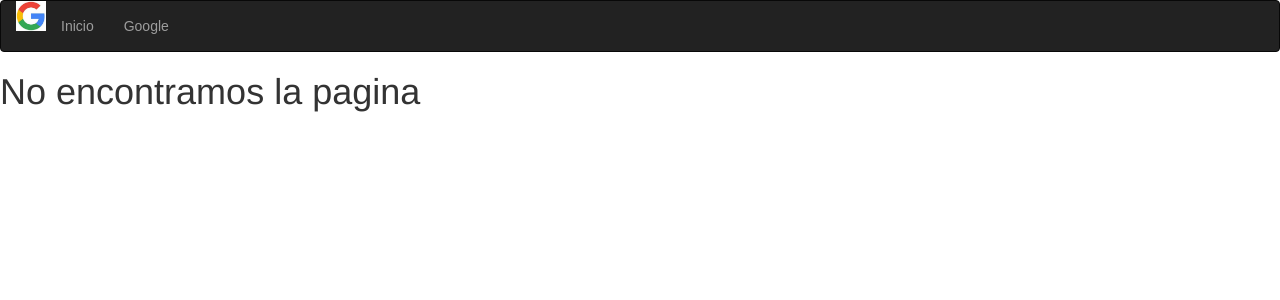
After one commit to LilXhan/Flask-App, a Flask app: template app/templates/404.html in a window 1280 px wide. The commit adds this page. Shown: the top 300 px of the page. Run offline with Flask 2, Linux system fonts and the light colour scheme; the template is opened without the code that fills it, so the values that code supplies are empty; some libraries are stand-ins or nearby versions.

Commit message:
refactor

```diff
--- a/templates/404.html
+++ b/app/templates/404.html
@@ -1,6 +1,8 @@
 {% extends 'base.html' %}
 
-{% block title %} 404 {% endblock %}
+{% block title %}
+{{super()}}
+404 {% endblock %}
 
 {% block content %}
 
--- a/templates/hello.html
+++ b/app/templates/hello.html
@@ -14,7 +14,7 @@
 
     {% else %} <!-- otherwise let's render <a> -->
 
-    <a href="{{ url_for('index') }}">Ir Inicio</a> <!-- calling function index -->
+    <a href="{{ url_for('app_router.index') }}">Ir Inicio</a> <!-- calling function index -->
 
     {% endif %} <!-- close condicional -->
 
--- /dev/null
+++ b/app/templates/navbar.html
@@ -0,0 +1,18 @@
+<nav class="navbar navbar-inverse">
+    <div class="container-fluid">
+        <!-- Brand and toggle get grouped for better mobile display -->
+        <div class="navbar-header">
+            <img  src="{{url_for('static', filename='img/download.jpeg')}}" class="">
+        </div>
+
+        <!-- Collect the nav links, forms, and other content for toggling -->
+        <div class="collapse navbar-collapse" id="bs-example-navbar-collapse-1">
+            <ul class="nav navbar-nav">
+                <li><a href="{{url_for('app_router.index')}}">Inicio <span class="sr-only">(current)</span></a></li>
+            </ul>
+            <ul class="nav navbar-nav">
+                <li><a href="https://google.com" target="_blank">Google <span class="sr-only">(current)</span></a></li>
+            </ul>
+        </div><!-- /.navbar-collapse -->
+    </div><!-- /.container-fluid -->
+</nav>
--- a/main.py
+++ b/main.py
@@ -1,10 +1,7 @@
-from flask import Flask, request, make_response, redirect, render_template
-from flask_bootstrap import Bootstrap
+from flask import render_template
+from app import create_app
 
-app = Flask(__name__)
-bootstrap = Bootstrap(app)
-
-todos = ['Comprar cafe', 'Enviar solicitud de compra', 'Entregar producto']
+app = create_app()
 
 
 @app.errorhandler(404)
@@ -15,34 +12,3 @@ def not_found(error):
 @app.errorhandler(500)
 def internal_server_error(error):
     return render_template('500.html', error=error)
-
-@app.route('/')
-def index():
-    """
-    * get the user's ip, and saved ip user in a cookie
-    * finally we are going to redirect it to the /hello route
-    """
-
-    user_ip = request.remote_addr
-
-    response = make_response(redirect('/hello'))
-    response.set_cookie('user_ip', user_ip)
-
-    return response
-
-
-
-@app.route('/hello')
-def hello():
-    """
-    * get cookie user
-    * render html and we passed the user ip
-    """
-    user_ip = request.cookies.get('user_ip')
-
-    kwargs = {
-        'user_ip': user_ip,
-        'todos': todos
-    }
-
-    return render_template('hello.html', **kwargs)
```
Also changed, not shown: app/__init__.py (added, +13 -0 lines), app/routes/rutes.py (added, +36 -0 lines), templates/navbar.html (deleted, +0 -11 lines), app/static/css/main.css (renamed from static/css/main.css), app/static/img/download.jpeg (renamed from static/img/download.jpeg), app/templates/500.html (renamed from templates/500.html), app/templates/base.html (renamed from templates/base.html), app/templates/macros.html (renamed from templates/macros.html).
